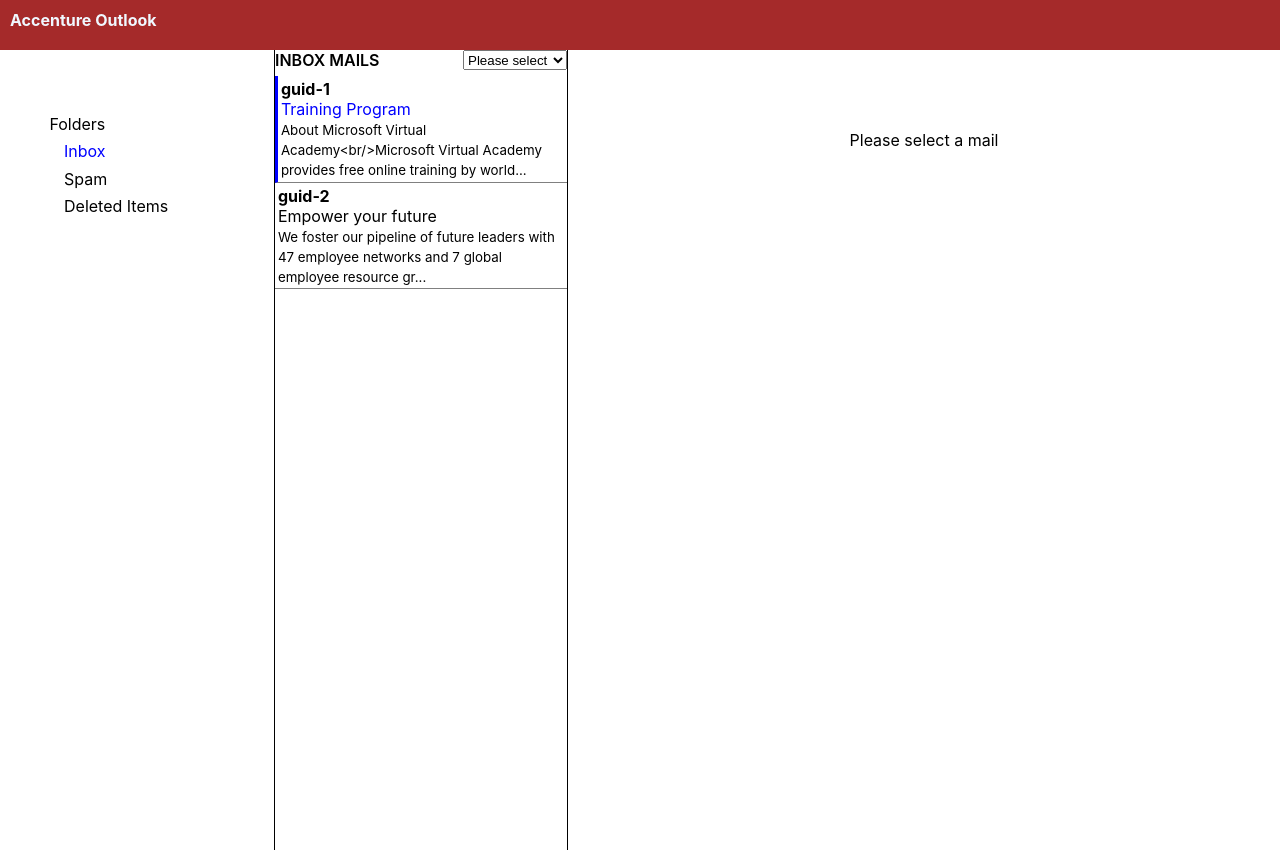
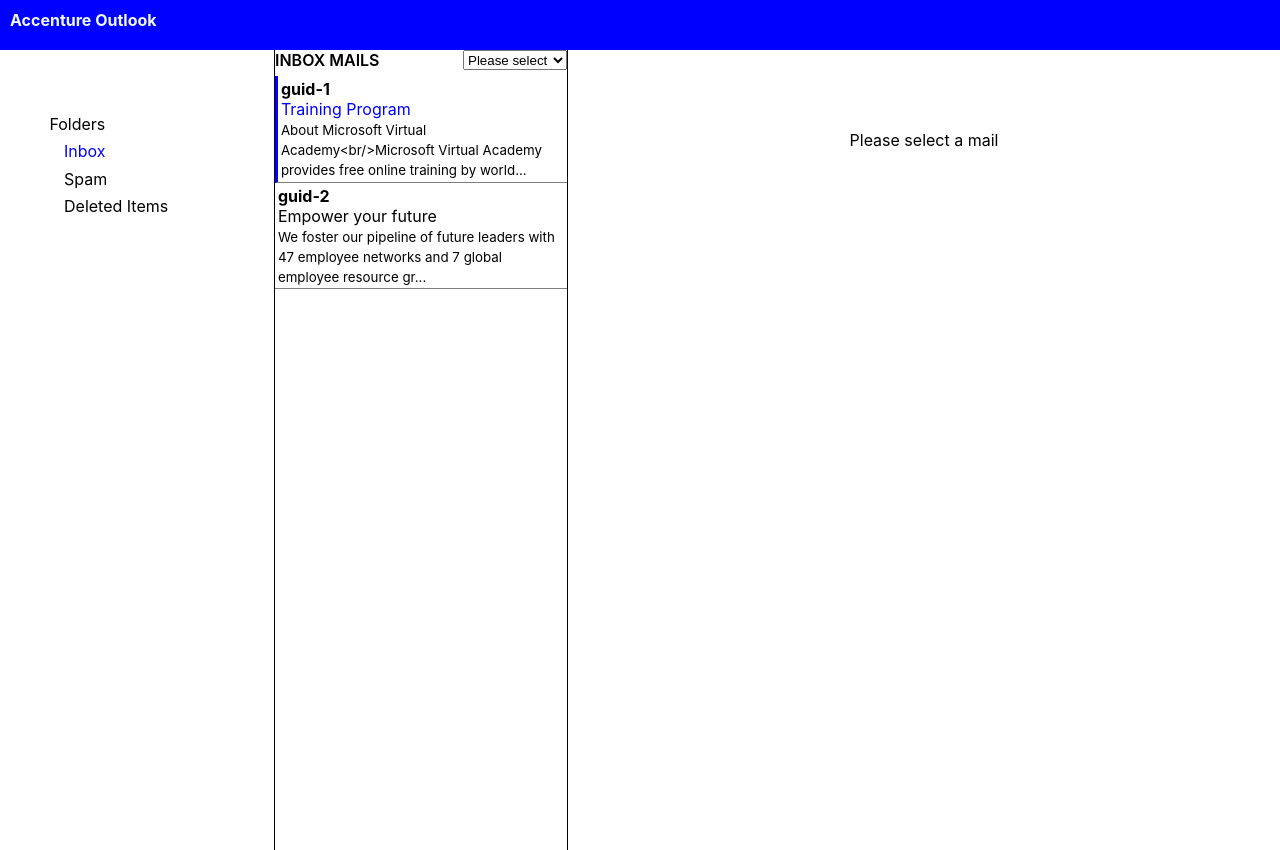
Before and after one commit to swayampakula/emailapplication, a React (Create React App) app: page / in a window 1280 px wide. Built offline with nearby package versions, Linux system fonts and the light colour scheme.

Commit message:
changed the color of nav bar

```diff
--- a/src/components/navbar.css
+++ b/src/components/navbar.css
@@ -1,7 +1,7 @@
 .navbar {
   width: 100%;
   height: 50px;
-  background-color: brown;
+  background-color: blue;
 }
 
 .brand {
```
